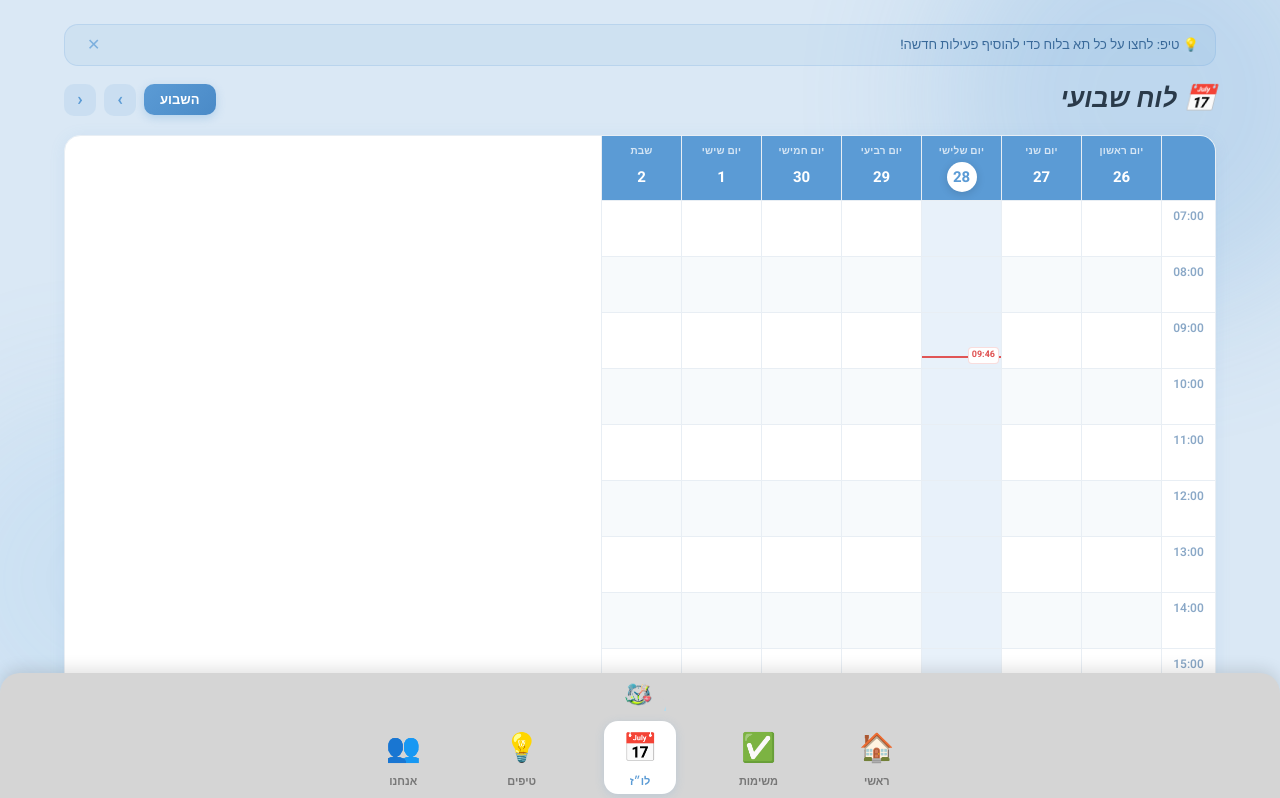
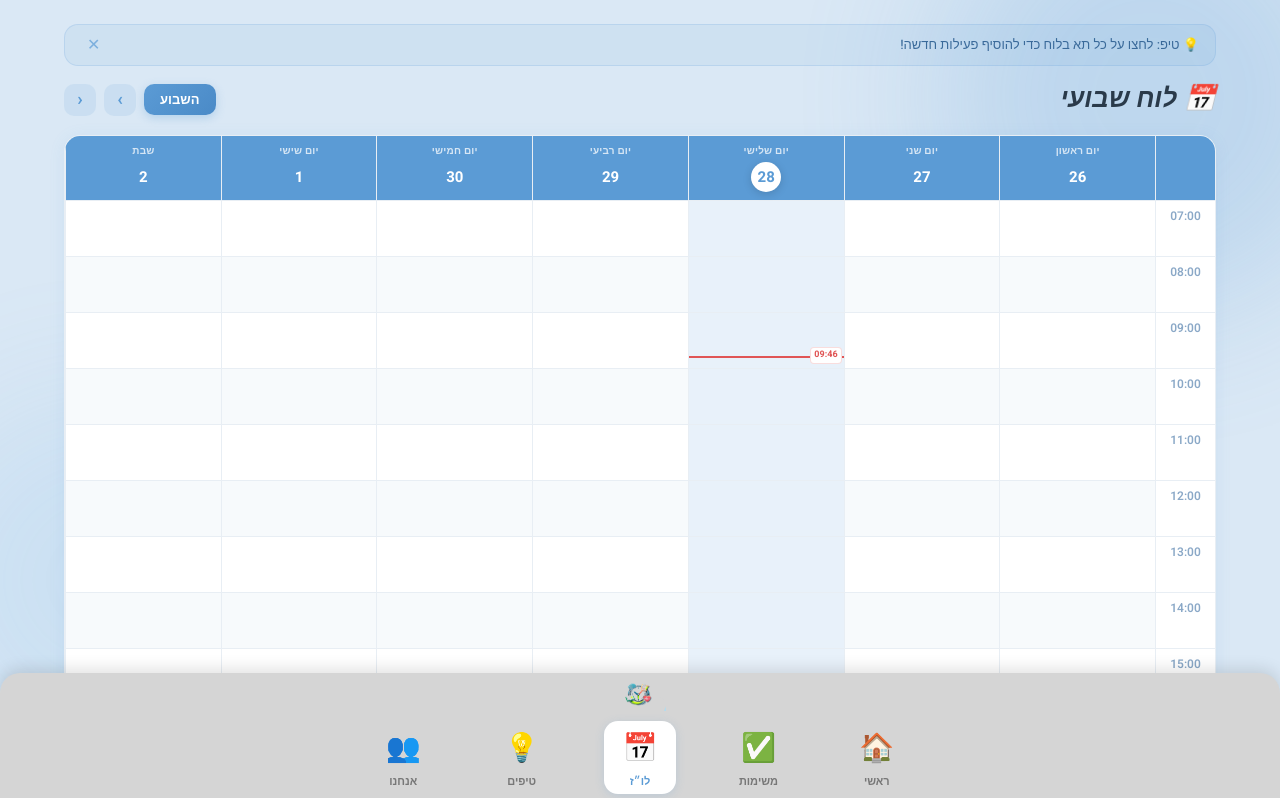
Before and after one commit to daniellag-ops/studybuddy, a React (Vite) app: page /schedule in a window 1280 px wide. Shown: the top 798 px of the page. Built offline with nearby package versions, Linux system fonts and the light colour scheme.

Commit message:
Fix calendar layout

```diff
--- a/src/index.css
+++ b/src/index.css
@@ -95,15 +95,15 @@ body {
 /* Calendar grid (responsive) */
 .calendar-grid {
   display: grid;
-  grid-template-columns: 54px repeat(7, 80px);
-  min-width: 594px;
+  grid-template-columns: 60px repeat(7, 1fr);
+  width: 100%;
 }
 
 @media (max-width: 640px) {
   /* Show ~3 columns at a time on mobile */
   .calendar-grid {
     grid-template-columns: 54px repeat(7, calc((100vw - 54px - 32px) / 3));
-    min-width: unset;
+    width: unset;
   }
 
   /* Full-width bottom-sheet modal on mobile */
--- a/src/pages/Schedule.tsx
+++ b/src/pages/Schedule.tsx
@@ -334,8 +334,8 @@ export default function Schedule() {
                       >
                         <span style={{ flexShrink: 0, fontSize: '11px', lineHeight: '16px' }}>{ev.categoryEmoji}</span>
                         <div style={{ flex: 1, overflow: 'hidden', minWidth: 0 }}>
-                          <div style={{ overflow: 'hidden', textOverflow: 'ellipsis', whiteSpace: 'nowrap', fontSize: '12px', fontWeight: 500, color: '#2a3a4a', lineHeight: '16px' }}>{ev.activity}</div>
-                          <div style={{ fontSize: '10px', color: '#6a8a9a', lineHeight: '13px' }}>{ev.time}</div>
+                          <div style={{ fontSize: '12px', fontWeight: 500, color: '#2a3a4a', lineHeight: '16px', wordBreak: 'break-word' }}>{ev.activity}</div>
+                          <div style={{ fontSize: '11px', color: '#6a8a9a', lineHeight: '14px' }}>{ev.time}</div>
                         </div>
                         <button
                           onClick={e => { e.stopPropagation(); deleteEvent(dayIdx, ev.uid) }}
@@ -368,11 +368,11 @@ export default function Schedule() {
                         </span>
                         <div style={{ flex: 1, overflow: 'hidden', minWidth: 0 }}>
                           <div style={{
-                            overflow: 'hidden', textOverflow: 'ellipsis', whiteSpace: 'nowrap',
                             fontSize: '12px', fontWeight: 500, color: '#2a3a4a', lineHeight: '16px',
+                            wordBreak: 'break-word',
                             textDecoration: task.done ? 'line-through' : 'none',
                           }}>{task.text}</div>
-                          <div style={{ fontSize: '10px', color: '#6a8a9a', lineHeight: '13px' }}>{task.dueTime || '09:00'}</div>
+                          <div style={{ fontSize: '11px', color: '#6a8a9a', lineHeight: '14px' }}>{task.dueTime || '09:00'}</div>
                         </div>
                       </div>
                     ))}
```
